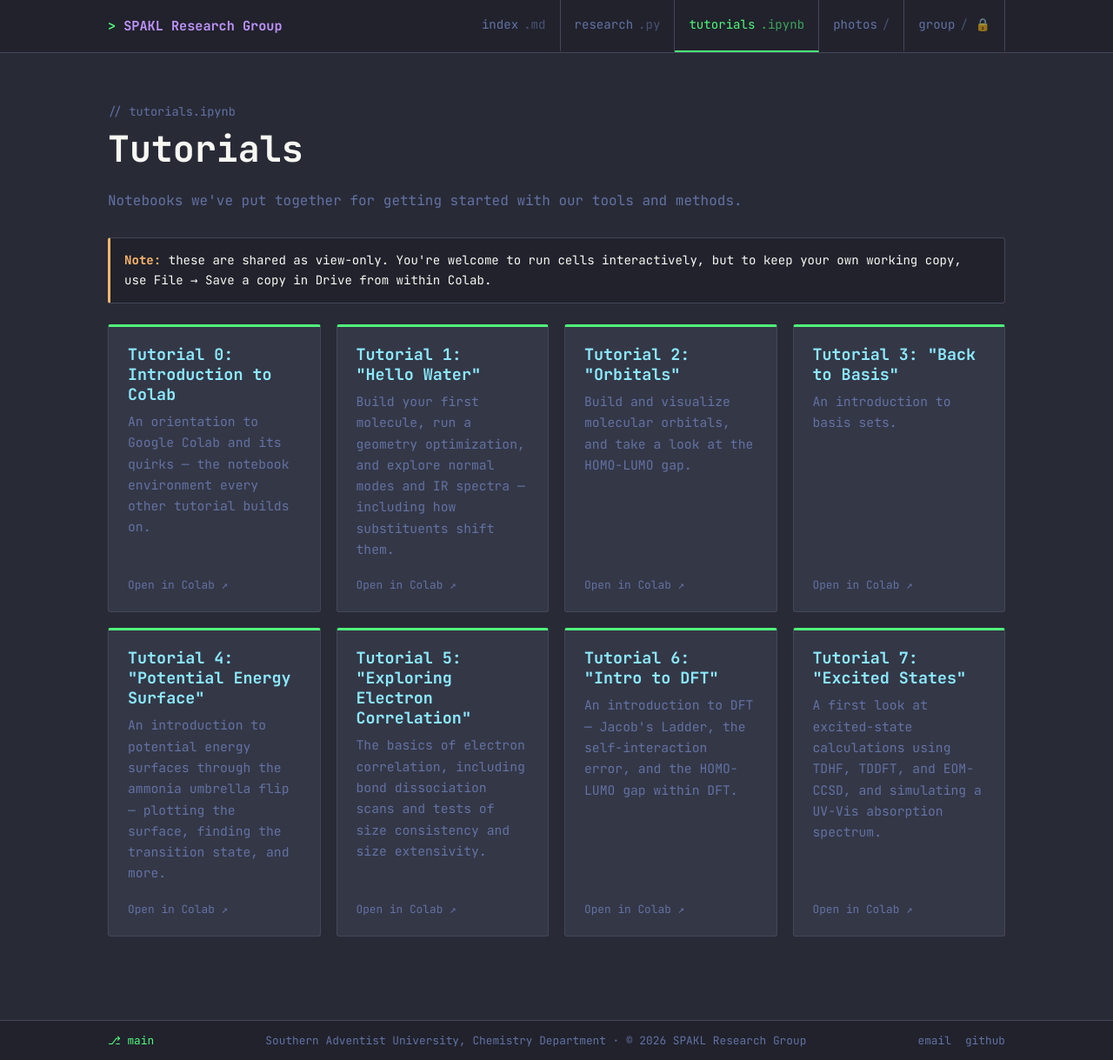
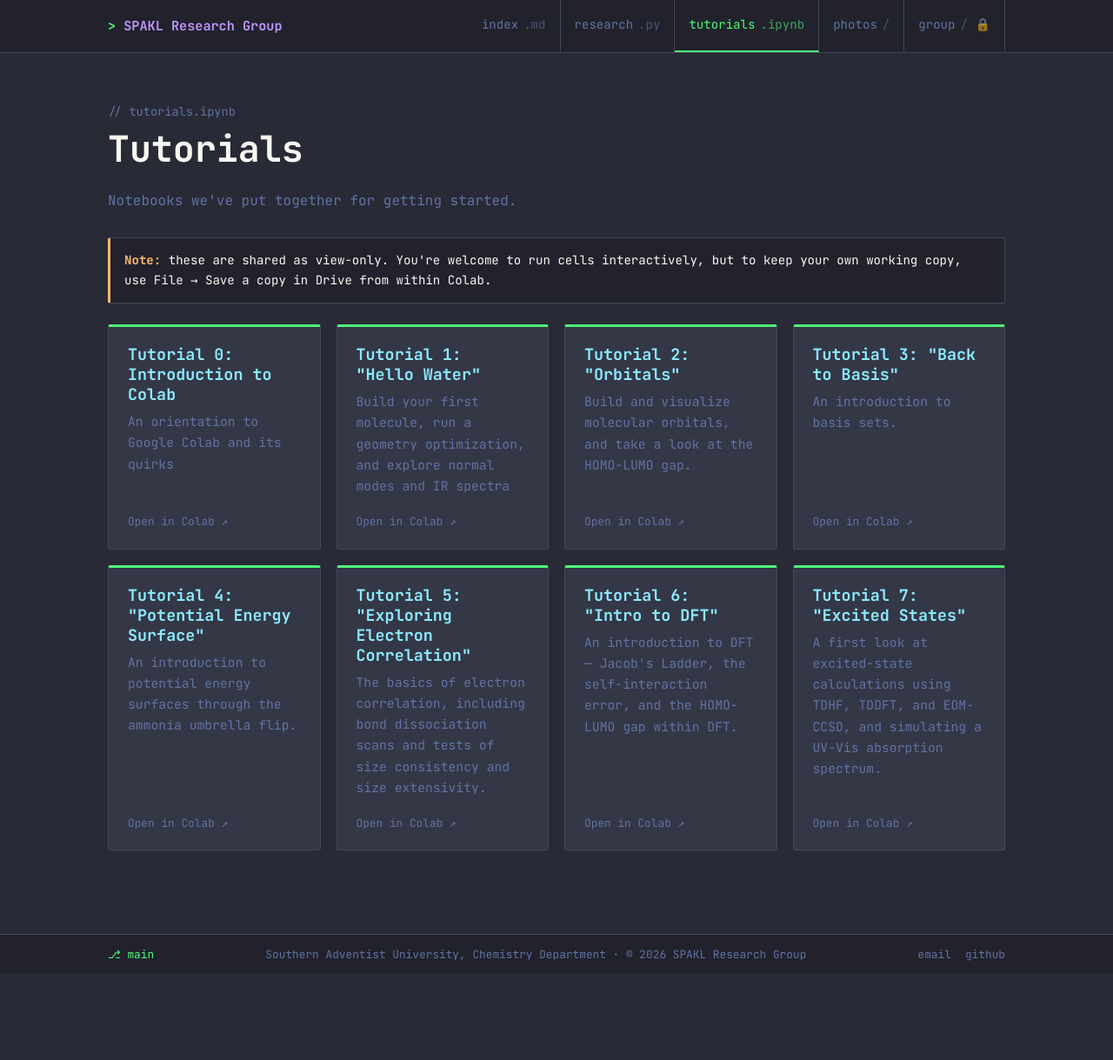
Before and after one commit to spakl/research-site, a Jekyll site: the page built from tutorials.html, in a window 1280 px wide and 1219 px high. Shown: the whole window at 87% size. Built offline with Jekyll 4.4.1, drawn with Linux system fonts in a browser that asks for light colours.

Commit message:
edit some language in tutorial cards

```diff
--- a/tutorials.html
+++ b/tutorials.html
@@ -9,7 +9,7 @@ title: Tutorials
     <div class="section-head">
       <span class="comment">tutorials.ipynb</span>
       <h1>Tutorials</h1>
-      <p class="text-muted">Notebooks we've put together for getting started with our tools and methods.</p>
+      <p class="text-muted">Notebooks we've put together for getting started.</p>
     </div>
 
     <div class="notice">
@@ -20,13 +20,13 @@ title: Tutorials
     <div class="grid">
       <a class="card" data-accent="tutorials" href="https://colab.research.google.com/drive/1cvw7HGkYLhe34ACKCKya3xZVc76OxqZj?usp=drive_link" target="_blank" rel="noopener">
         <h3>Tutorial 0: Introduction to Colab</h3>
-        <p>An orientation to Google Colab and its quirks &mdash; the notebook environment every other tutorial builds on.</p>
+        <p>An orientation to Google Colab and its quirks</p>
         <span class="card-meta">Open in Colab &#8599;</span>
       </a>
 
       <a class="card" data-accent="tutorials" href="https://colab.research.google.com/drive/1tSojhINcV0IsE_m6CWH5b_efe_9sLiyB?usp=drive_link" target="_blank" rel="noopener">
         <h3>Tutorial 1: "Hello Water"</h3>
-        <p>Build your first molecule, run a geometry optimization, and explore normal modes and IR spectra &mdash; including how substituents shift them.</p>
+        <p>Build your first molecule, run a geometry optimization, and explore normal modes and IR spectra</p>
         <span class="card-meta">Open in Colab &#8599;</span>
       </a>
 
@@ -44,7 +44,7 @@ title: Tutorials
 
       <a class="card" data-accent="tutorials" href="https://colab.research.google.com/drive/1MrO1PtDzC5QRm-v2v1CZclT-GRae_JcG?usp=drive_link" target="_blank" rel="noopener">
         <h3>Tutorial 4: "Potential Energy Surface"</h3>
-        <p>An introduction to potential energy surfaces through the ammonia umbrella flip &mdash; plotting the surface, finding the transition state, and more.</p>
+        <p>An introduction to potential energy surfaces through the ammonia umbrella flip.</p>
         <span class="card-meta">Open in Colab &#8599;</span>
       </a>
 
```
